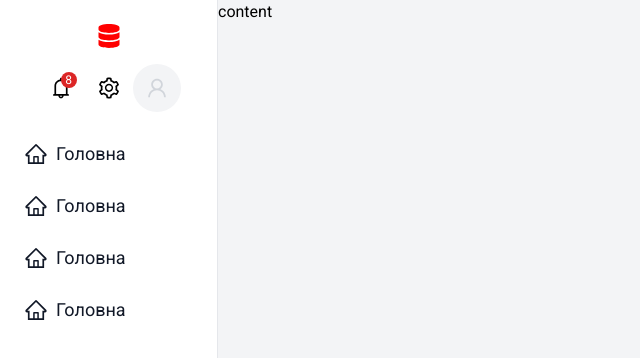
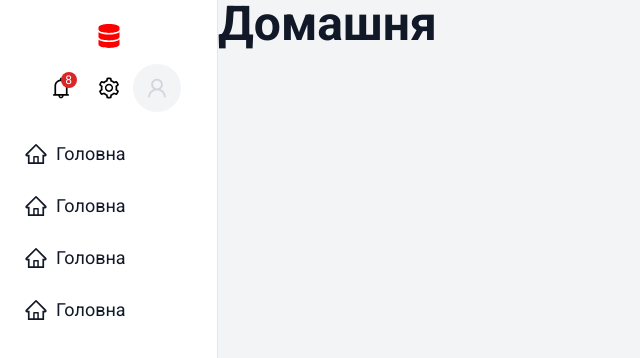
Before and after one commit to artipavl/document-management, a Next.js app: page / in a window 1280 px wide. Shown: the top 358 px of the page, without its empty margins (0-640 px from the left). Built offline with nearby package versions, Linux system fonts and the light colour scheme.

Commit message:
add title

```diff
--- a/src/app/page.tsx
+++ b/src/app/page.tsx
@@ -1,3 +1,9 @@
+import Title from "@/components/title/title";
+
 export default function Home() {
-  return <div className="container">content</div>;
+  return (
+    <div className="container">
+      <Title title="Домашня" />
+    </div>
+  );
 }
--- /dev/null
+++ b/src/components/title/title.module.scss
@@ -0,0 +1,3 @@
+.title {
+    @apply text-gray-900 font-bold text-5xl;
+}
--- /dev/null
+++ b/src/components/title/title.tsx
@@ -0,0 +1,13 @@
+import React, { FC } from "react";
+
+import style from "./title.module.scss";
+
+type TitleProps = {
+  title: string;
+};
+
+const Title: FC<TitleProps> = ({ title }) => {
+  return <h1 className={style.title}>{title}</h1>;
+};
+
+export default Title;
```
